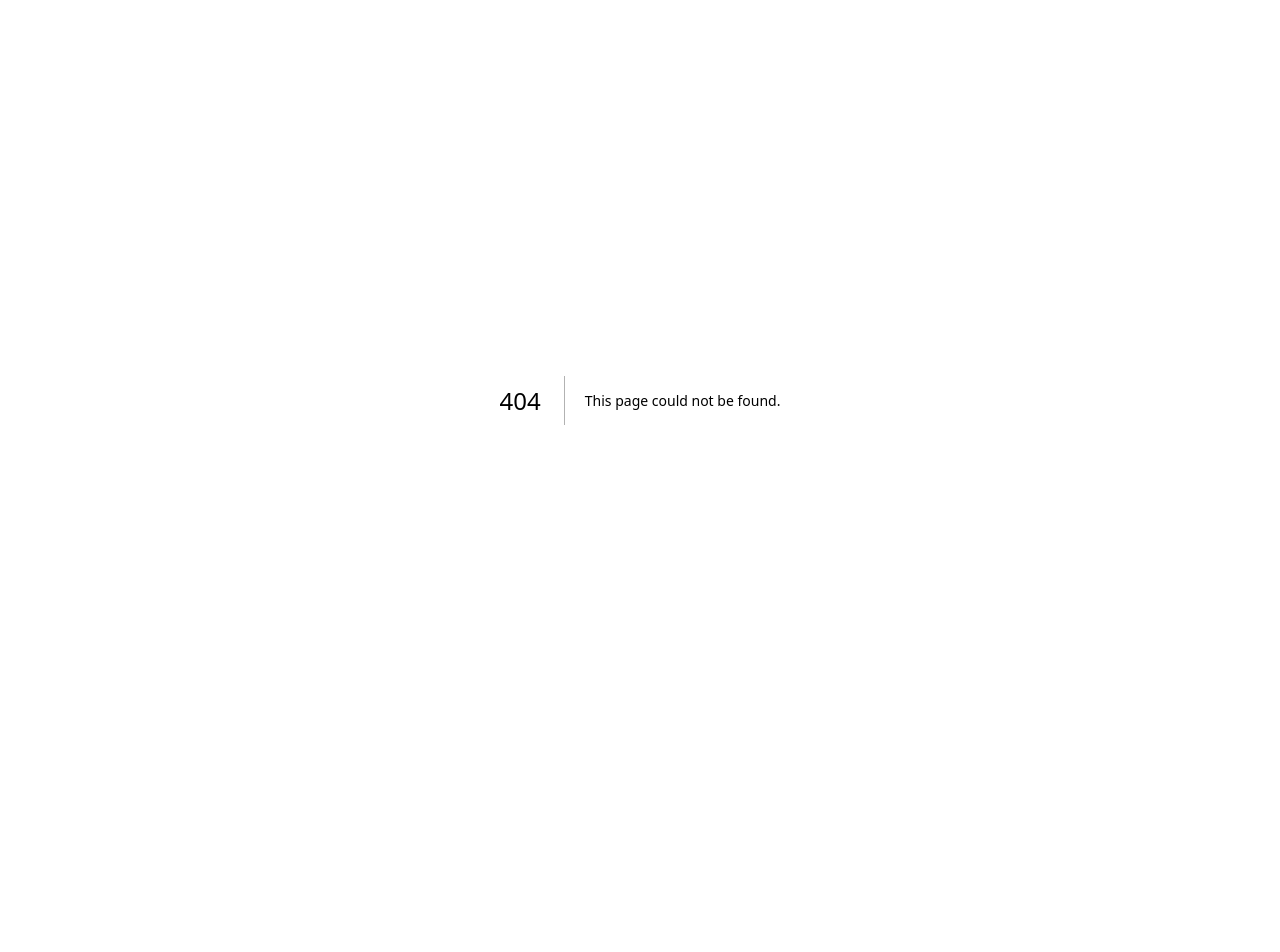
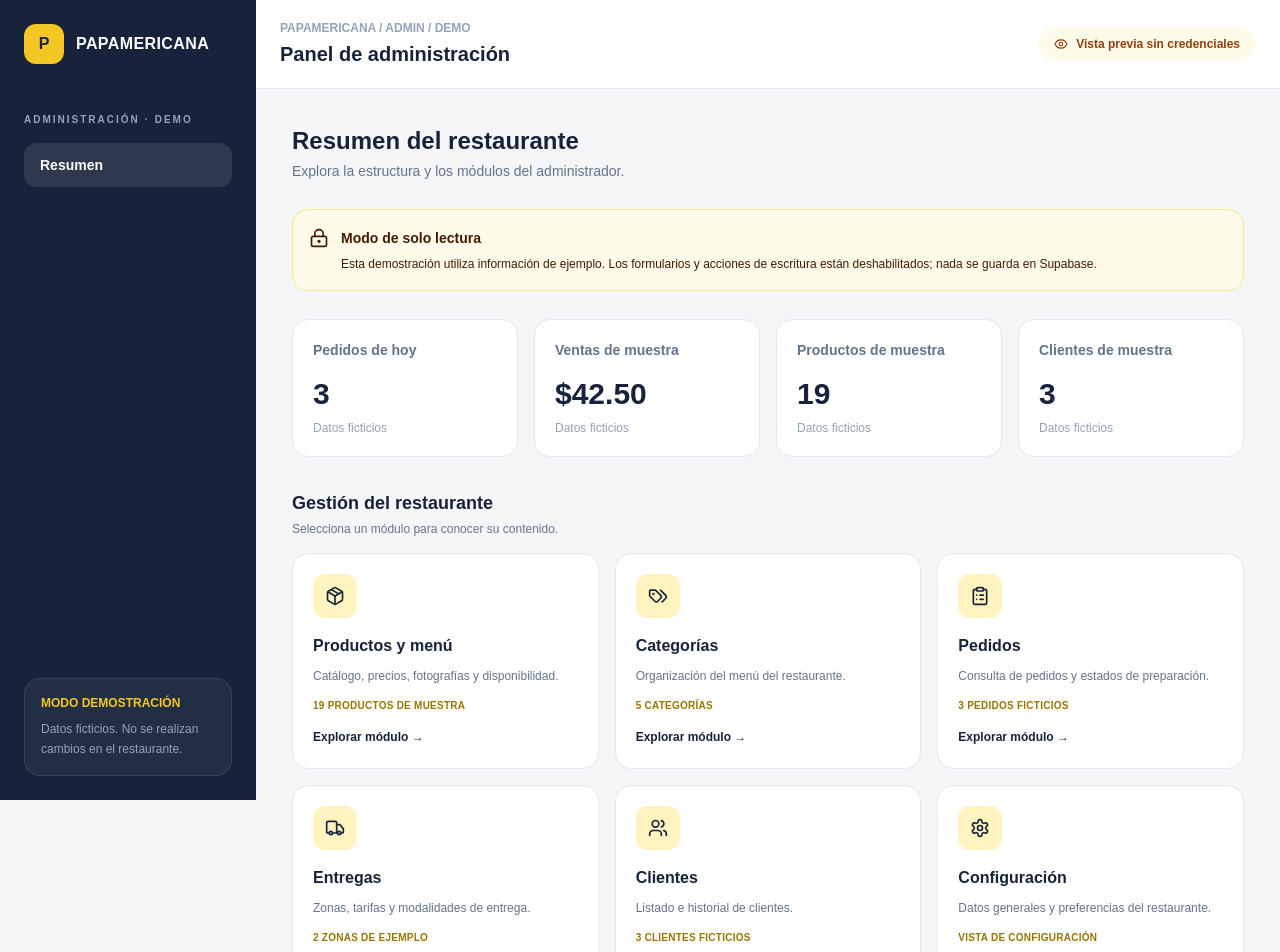
Before and after one commit to nexostudiodec-spec/papamericana-app, a Next.js app: page /demo-admin in a window 1280 px wide. Before the commit this address had no page. Shown: the top 952 px of the page. Before the commit the page ends 800 px from the top, so only its background shows below. Built offline with nearby package versions, Linux system fonts and the light colour scheme.

Commit message:
feat(demo): add read-only admin preview dashboard

```diff
--- /dev/null
+++ b/src/app/demo-admin/page.tsx
@@ -0,0 +1,30 @@
+import Link from 'next/link';
+import { Package, Tags, ClipboardList, Truck, Users, Settings, Eye, LockKeyhole } from 'lucide-react';
+
+const modules = [
+  { slug:'products', title:'Productos y menú', description:'Catálogo, precios, fotografías y disponibilidad.', icon:Package, value:'19 productos de muestra' },
+  { slug:'categories', title:'Categorías', description:'Organización del menú del restaurante.', icon:Tags, value:'5 categorías' },
+  { slug:'orders', title:'Pedidos', description:'Consulta de pedidos y estados de preparación.', icon:ClipboardList, value:'3 pedidos ficticios' },
+  { slug:'delivery', title:'Entregas', description:'Zonas, tarifas y modalidades de entrega.', icon:Truck, value:'2 zonas de ejemplo' },
+  { slug:'customers', title:'Clientes', description:'Listado e historial de clientes.', icon:Users, value:'3 clientes ficticios' },
+  { slug:'settings', title:'Configuración', description:'Datos generales y preferencias del restaurante.', icon:Settings, value:'Vista de configuración' },
+];
+
+export default function DemoAdminPage() {
+  return <main className="min-h-screen bg-[#f5f6f8] text-[#17233a]">
+    <aside className="fixed inset-y-0 left-0 hidden w-64 flex-col bg-[#17233a] p-6 text-white md:flex">
+      <Link href="/" className="flex items-center gap-3"><span className="grid h-10 w-10 place-items-center rounded-xl bg-[#f3c623] font-black text-[#17233a]">P</span><span className="font-black tracking-wide">PAPAMERICANA</span></Link>
+      <p className="mt-12 text-[10px] font-bold uppercase tracking-[.2em] text-slate-400">Administración · Demo</p>
+      <Link href="/demo-admin" className="mt-4 rounded-xl bg-white/10 px-4 py-3 text-sm font-bold">Resumen</Link>
+      <div className="mt-auto rounded-2xl border border-white/10 bg-white/5 p-4"><div className="text-xs font-bold text-[#f3c623]">MODO DEMOSTRACIÓN</div><p className="mt-2 text-xs leading-5 text-slate-400">Datos ficticios. No se realizan cambios en el restaurante.</p></div>
+    </aside>
+    <section className="md:ml-64">
+      <header className="flex flex-wrap items-center justify-between gap-3 border-b border-slate-200 bg-white px-6 py-5"><div><p className="text-xs font-semibold text-slate-400">PAPAMERICANA / ADMIN / DEMO</p><h1 className="mt-1 text-xl font-black">Panel de administración</h1></div><div className="flex items-center gap-2 rounded-full bg-amber-50 px-4 py-2 text-xs font-bold text-amber-800"><Eye size={14}/> Vista previa sin credenciales</div></header>
+      <div className="p-6 lg:p-9"><div className="mb-7"><h2 className="text-2xl font-black">Resumen del restaurante</h2><p className="mt-1 text-sm text-slate-500">Explora la estructura y los módulos del administrador.</p></div>
+        <div className="mb-7 flex gap-3 rounded-2xl border border-amber-200 bg-amber-50 p-4 text-amber-950"><LockKeyhole size={20} className="mt-0.5 shrink-0"/><div><b className="text-sm">Modo de solo lectura</b><p className="mt-1 text-xs leading-5">Esta demostración utiliza información de ejemplo. Los formularios y acciones de escritura están deshabilitados; nada se guarda en Supabase.</p></div></div>
+        <div className="grid gap-4 sm:grid-cols-2 xl:grid-cols-4">{[['Pedidos de hoy','3'],['Ventas de muestra','$42.50'],['Productos de muestra','19'],['Clientes de muestra','3']].map(([label,value])=><article key={label} className="rounded-2xl border border-slate-200 bg-white p-5"><p className="text-sm font-semibold text-slate-500">{label}</p><p className="mt-4 text-3xl font-black">{value}</p><p className="mt-2 text-xs text-slate-400">Datos ficticios</p></article>)}</div>
+        <div className="mt-8"><h3 className="text-lg font-black">Gestión del restaurante</h3><p className="mt-1 text-xs text-slate-500">Selecciona un módulo para conocer su contenido.</p><div className="mt-4 grid gap-4 sm:grid-cols-2 xl:grid-cols-3">{modules.map(m=><Link key={m.slug} href={'/demo-admin/'+m.slug} className="rounded-2xl border border-slate-200 bg-white p-5 transition hover:border-[#e9bf18] hover:shadow-md"><div className="flex h-11 w-11 items-center justify-center rounded-xl bg-[#fff4bf]"><m.icon size={20}/></div><h4 className="mt-4 font-black">{m.title}</h4><p className="mt-2 text-xs leading-5 text-slate-500">{m.description}</p><p className="mt-3 text-[10px] font-bold uppercase tracking-wide text-[#987500]">{m.value}</p><span className="mt-4 inline-block text-xs font-extrabold">Explorar módulo →</span></Link>)}</div></div>
+      </div>
+    </section>
+  </main>;
+}
```
